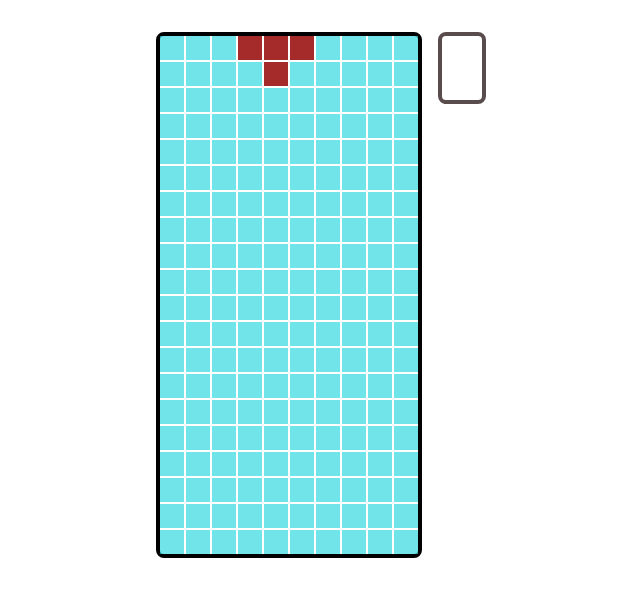
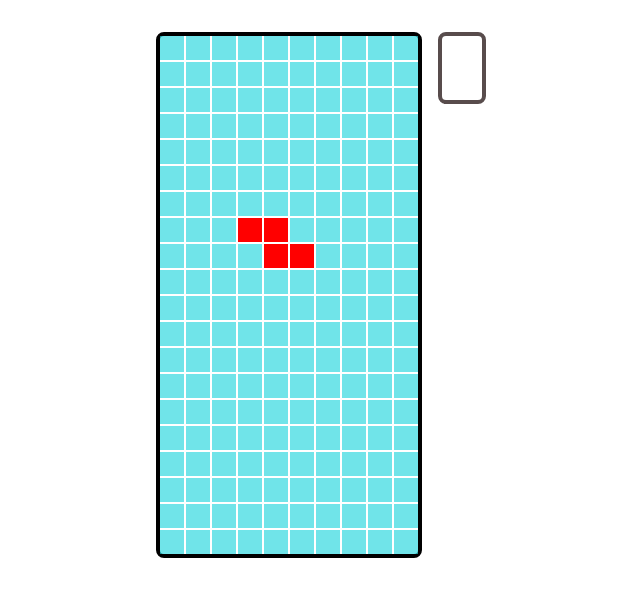
Before and after one commit to anti-yREX/tetris-clone-react-js, a React (Create React App) app: page / in a window 1280 px wide. Shown: the top 596 px of the page, without its empty margins (319-959 px from the left). Built offline with nearby package versions, Linux system fonts and the light colour scheme.

Commit message:
Falling mechanism done

```diff
--- a/src/components/PlayArea/PlayAreaLogic.js
+++ b/src/components/PlayArea/PlayAreaLogic.js
@@ -607,6 +607,44 @@ const rotateCurrentBlock = (currentBlock) => {
     }
 }
 
+const currentBlockMoveLeft = (currentBlock) => {
+    const newPixels = currentBlock.pixels.map(current => ({
+        ...current,
+        xCord: current.xCord - 1,
+    }));
+    return {
+        ...currentBlock,
+        pixels: boundaryCorrection(newPixels),
+    }
+}
+
+const currentBlockMoveRight = (currentBlock) => {
+    const newPixels = currentBlock.pixels.map(current => ({
+        ...current,
+        xCord: current.xCord + 1,
+    }));
+    return {
+        ...currentBlock,
+        pixels: boundaryCorrection(newPixels),
+    }
+}
+
+const currentBlockFalling = (currentBlock) => {
+    const newPixels = currentBlock.pixels.map(current => {
+        return {
+            ...current,
+            yCord: current.yCord + 1,
+        };
+    });
+    return {
+        ...currentBlock,
+        pixels: newPixels,
+    };
+}
+
 export {
     rotateCurrentBlock,
+    currentBlockMoveLeft,
+    currentBlockMoveRight,
+    currentBlockFalling,
 };
--- a/src/components/PlayArea/index.jsx
+++ b/src/components/PlayArea/index.jsx
@@ -3,7 +3,12 @@ import {
     PlayAreaGrid,
     Pixel,
 } from './PlayArea.styles';
-import { rotateCurrentBlock } from './PlayAreaLogic';
+import {
+    rotateCurrentBlock,
+    currentBlockMoveLeft,
+    currentBlockMoveRight,
+    currentBlockFalling,
+} from './PlayAreaLogic';
 import { BlockData } from './PlayArea.enum'
 const MAX_COLS = 10;
 const MAX_ROWS = 20;
@@ -11,33 +16,85 @@ const MAX_ROWS = 20;
 class PlayArea extends React.Component {
     constructor(props) {
         super(props);
-        const currentBlock = this.getInitialBlock('t');
-        console.log(currentBlock);
+        const currentBlock = this.getInitialBlock('z');
         this.state = {
-            pixels: this.getInitialPixels(currentBlock),
+            pixels: this.getUpdatedPixels(currentBlock),
             currentBlock,
         };
     }
 
     onBodyKeyPress = (event) => {
-        console.log(event.key);
-        if (event.key === ' ') {
+        if (event.key === 'w') {
+            console.log(event.key);
             this.rotateCurrentBlock();
+        }
+        if (event.key === 'a') {
+            console.log(event.key);
+            this.currentBlockMoveLeft();
+        }
+        if (event.key === 'd') {
+            console.log(event.key);
+            this.currentBlockMoveRight();
         }
     }
 
     rotateCurrentBlock = () => {
         const { currentBlock } = this.state;
         const newCurrentBlock = rotateCurrentBlock(currentBlock);
-        console.log('newCurrent', newCurrentBlock);
         this.setState({
-            pixels: this.getInitialPixels(newCurrentBlock),
+            pixels: this.getUpdatedPixels(newCurrentBlock),
+            currentBlock: newCurrentBlock,
+        });
+    }
+
+    currentBlockMoveLeft = () => {
+        const { currentBlock } = this.state;
+        const newCurrentBlock = currentBlockMoveLeft(currentBlock);
+        this.setState({
+            pixels: this.getUpdatedPixels(newCurrentBlock),
+            currentBlock: newCurrentBlock,
+        });
+    }
+
+    currentBlockMoveRight = () => {
+        const { currentBlock } = this.state;
+        const newCurrentBlock = currentBlockMoveRight(currentBlock);
+        this.setState({
+            pixels: this.getUpdatedPixels(newCurrentBlock),
             currentBlock: newCurrentBlock,
         });
     }
 
     componentDidMount() {
+        // Key capture
         document.body.addEventListener('keypress', this.onBodyKeyPress);
+
+        // Falling Motion
+        this.fallingInterval = setInterval(this.currentBlockFalling, 1000);
+    }
+
+    currentBlockFalling = () => {
+        const { currentBlock } = this.state;
+        const newCurrentBlock = currentBlockFalling(currentBlock);
+        const hasBlockReachBottom = this.checkCurrentBlockReachBottom(newCurrentBlock);
+        console.log(hasBlockReachBottom, currentBlock, newCurrentBlock);
+        if (!hasBlockReachBottom) {
+            this.setState({
+                pixels: this.getUpdatedPixels(newCurrentBlock),
+                currentBlock: newCurrentBlock,
+            });
+        }
+    }
+
+    checkCurrentBlockReachBottom = (newCurrentBlock) => {
+        const { pixels } = newCurrentBlock;
+        pixels.forEach(pixel => {
+            if (pixel.yCord >= 19) {
+                clearInterval(this.fallingInterval);
+                return true;
+            }
+        })
+        return false;
     }
 
     getInitialBlock = (blockName) => {
@@ -93,7 +150,7 @@ class PlayArea extends React.Component {
         }
     }
 
-    getInitialPixels = (currentBlock) => {
+    getUpdatedPixels = (currentBlock) => {
         const { color, pixels } = currentBlock;
         const rowsArray = [];
         for(let i = 0; i < MAX_ROWS ; i+= 1) {
@@ -119,7 +176,6 @@ class PlayArea extends React.Component {
 
     render() {
         const { pixels } = this.state;
-        console.log(pixels);
         return (
             <PlayAreaGrid>
                 {pixels.map(row => (
```
